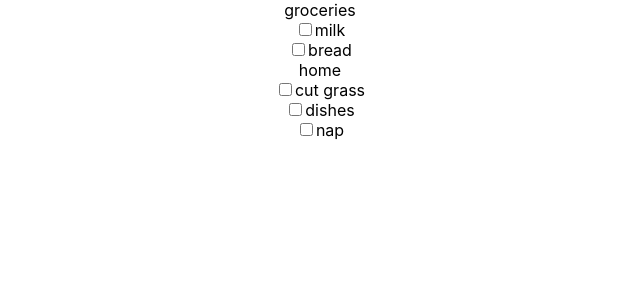
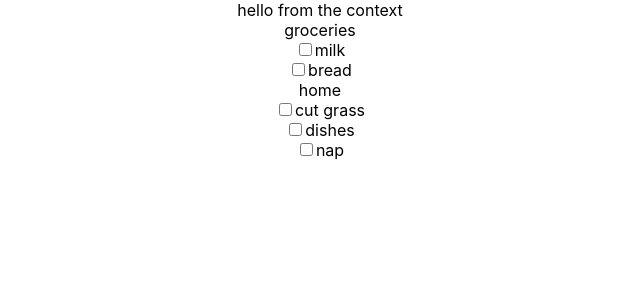
Before and after one commit to jkahne/demo-react-context, a React (Create React App) app: page / in a window 1280 px wide. Shown: the top 300 px of the page, without its empty margins (320-960 px from the left). Built offline with nearby package versions, Linux system fonts and the light colour scheme.

Commit message:
introduce context

```diff
--- a/src/App.js
+++ b/src/App.js
@@ -1,5 +1,17 @@
 import React from 'react';
 import './App.css';
+
+export const MyContext = React.createContext()
+
+export class MyProvider extends React.Component{
+  render(){
+    return(
+      <MyContext.Provider value={"hello from the context"} >
+       {this.props.children}
+     </MyContext.Provider>
+    )
+  }
+}
 
 class Todo extends React.Component{
   render(){
@@ -71,7 +83,12 @@ class App extends React.Component {
 
   render() {
     return (
+      <MyContext.Consumer>
+        {(context) => (
           <div className="App">
+
+            <div>{context}</div>
+
             {this.state.sections.map(section => (
               <Section
                 key={section.id}
@@ -82,6 +99,9 @@ class App extends React.Component {
               />
             ))}
           </div>
+        )}
+      </MyContext.Consumer>
+
     );
   }
 }
--- a/src/index.js
+++ b/src/index.js
@@ -1,9 +1,13 @@
 import React from 'react';
 import ReactDOM from 'react-dom';
 import './index.css';
-import App from './App';
+import App, { MyProvider } from './App';
 
-ReactDOM.render(<App />, document.getElementById('root'));
+ReactDOM.render(
+  <MyProvider>
+    <App />
+  </MyProvider>
+, document.getElementById('root'));
 
 // If you want your app to work offline and load faster, you can change
 // unregister() to register() below. Note this comes with some pitfalls.
```
Lines whose indentation alone changed are shown as unchanged.
